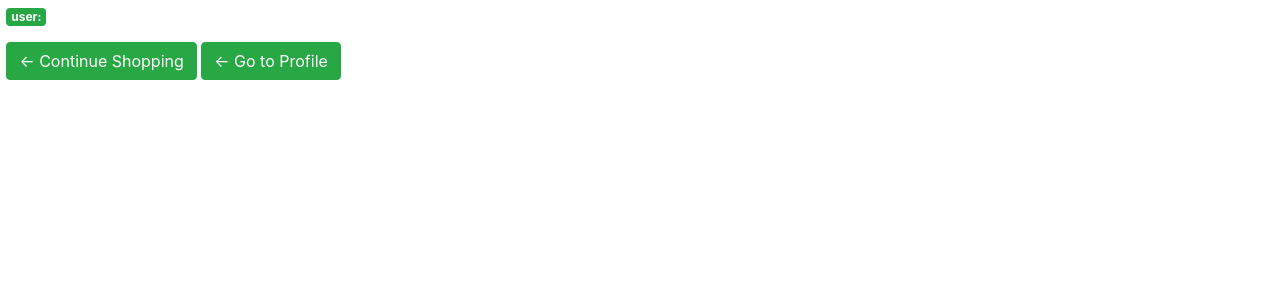
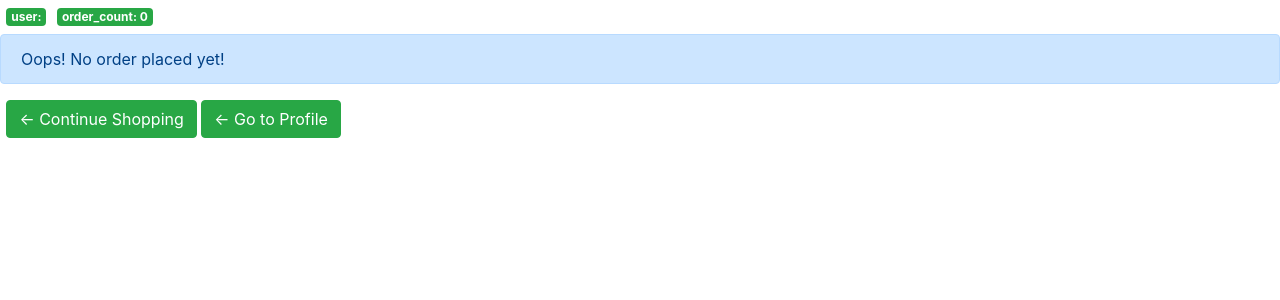
Before and after one commit to JansonSiy/eCommerceApp, a Django app: page /store/cart/ in a window 1280 px wide. Shown: the part 72-372 px from the top of the page. Run offline with Django 3.2, Linux system fonts and the light colour scheme; data comes from the database, SQL or seed files in the repository; both versions use the stored data as it was after the commit; some libraries are stand-ins or nearby versions.

Commit message:
added alternative display for cart

```diff
--- a/eCommerceApp/projectFolder_eCommerceApp/store/templates/store/cart.html
+++ b/eCommerceApp/projectFolder_eCommerceApp/store/templates/store/cart.html
@@ -5,6 +5,12 @@
 
 {% block content %}
     <span class="badge bg-success margin white">user: {{ current_user.username }}</span>
+    <span class="badge bg-success margin white">order_count: {{ orderCount }}</span>
+    {% if orderCount == 0 %}
+        <div class="alert alert-primary" role="alert">
+            Oops! No order placed yet!
+        </div>
+    {% else %}
         <div class="row row-cols-1 row-cols-md-3 g-4">
             {% for myOrder in myOrders %}
                 <div class="col">
@@ -26,12 +32,12 @@
                                 </li>
                             </ul>
                         </div>
-
                     </div>
                     <br>
                 </div>
             {% endfor %}
         </div>
+    {% endif %}
     <div class="margin">
         <a class="btn btn-success" href="{% url 'store:mystore' %}">&#x2190; Continue Shopping</a>
         <a class="btn btn-success" href="{% url 'store:profile' %}">&#x2190; Go to Profile</a>
--- a/eCommerceApp/projectFolder_eCommerceApp/store/views.py
+++ b/eCommerceApp/projectFolder_eCommerceApp/store/views.py
@@ -78,8 +78,9 @@ def mystore(request):
 def cart(request):
     current_user = request.user
     myOrders = Order.objects.filter(current_user=current_user)
+    orderCount = Order.objects.filter(current_user=current_user).count()
 
-    context = {'current_user': current_user, 'myOrders': myOrders}
+    context = {'current_user': current_user, 'myOrders': myOrders, 'orderCount': orderCount}
 
     return render(request, 'store/cart.html', context)
 
```
Also changed, not shown: eCommerceApp/projectFolder_eCommerceApp/db.sqlite3. Lines whose indentation alone changed are shown as unchanged.
